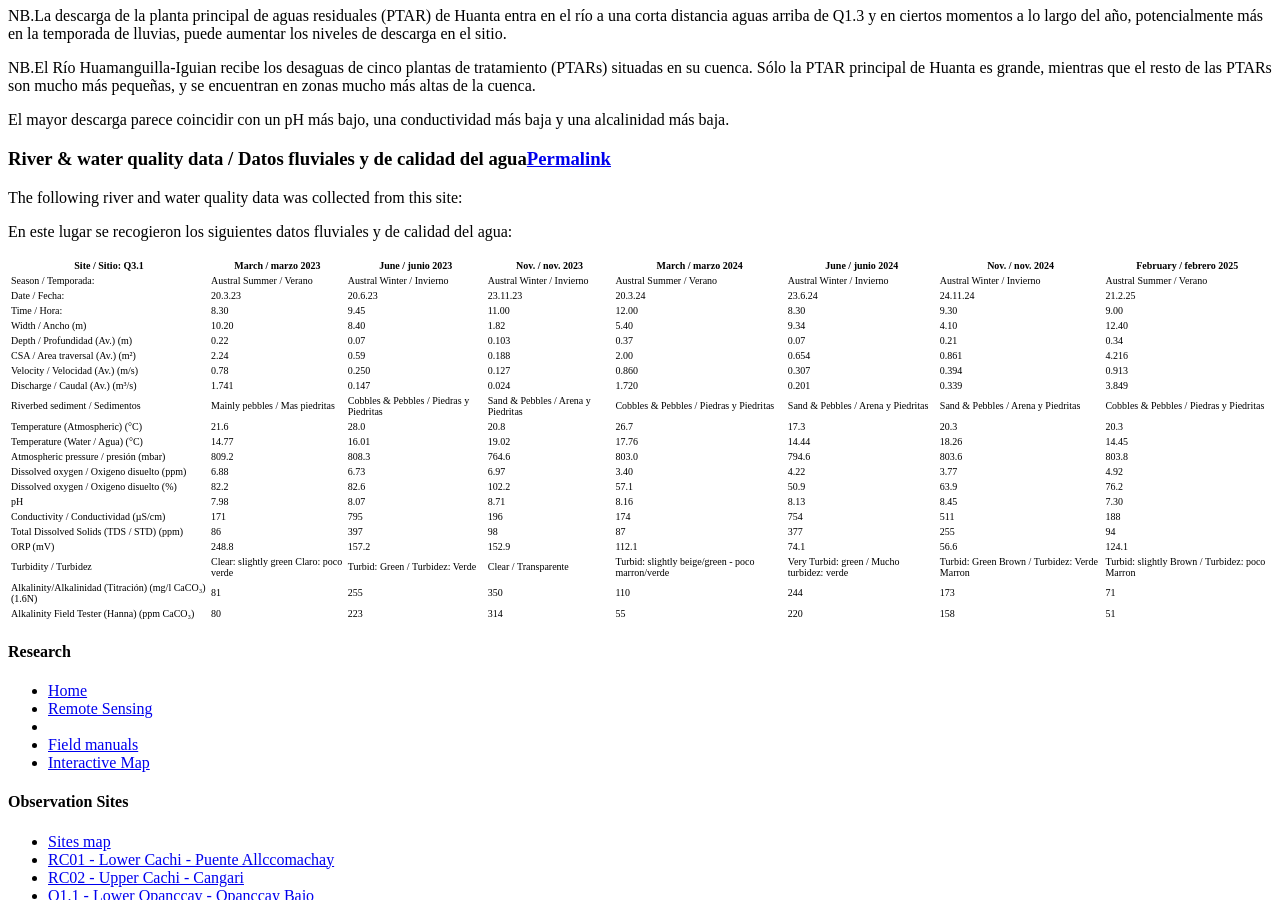
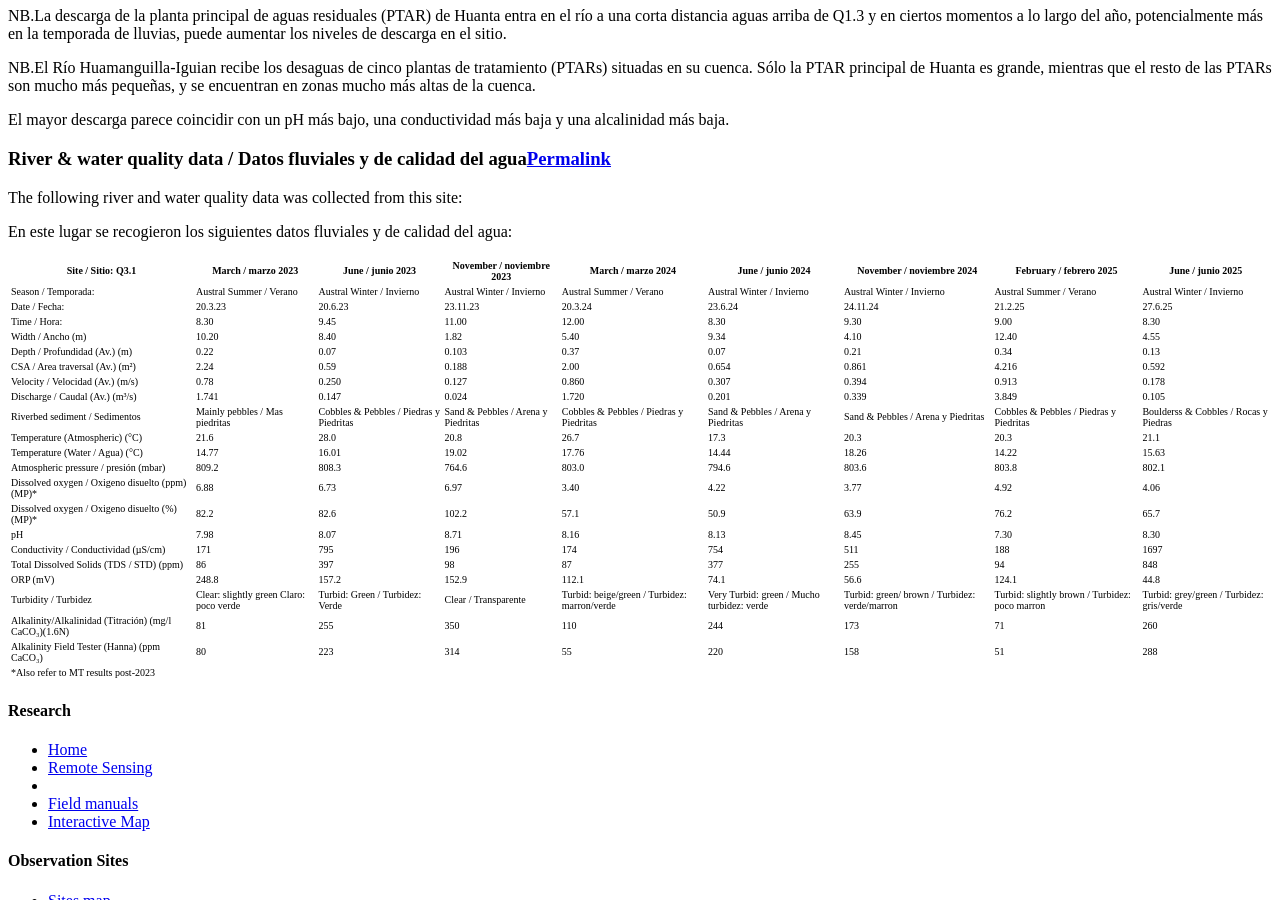
Before and after one commit to HVLepage/cavep-unah, a Jekyll site: the page built from _docs/site-network/Q3_1.md, in a window 1280 px wide and 900 px high, scrolled down 2778 px. Built offline with Jekyll 4.4.1, drawn with Linux system fonts in a browser that asks for light colours; comment, search, counter and statistics services are not loaded.

Commit message:
Update Q3_1.md

```diff
--- a/_docs/site-network/Q3_1.md
+++ b/_docs/site-network/Q3_1.md
@@ -81,26 +81,27 @@ The following river and water quality data was collected from this site:
 
 En este lugar se recogieron los siguientes datos fluviales y de calidad del agua:
 
-|     Site / Sitio: Q3.1                                         |     March / marzo 2023                               |     June / junio 2023                          |     Nov. / nov. 2023             |      March / marzo 2024                                   |     June / junio 2024                                |     Nov. / nov. 2024                         |     February / febrero 2025                             |
-|----------------------------------------------------------------|------------------------------------------------------|------------------------------------------------|-------------------------------------------|-----------------------------------------------------------|------------------------------------------------------|-------------------------------------------------------|---------------------------------------------------------|
-|     Season / Temporada:                                        |     Austral Summer / Verano                          |     Austral Winter / Invierno                  |     Austral Winter / Invierno             |     Austral Summer / Verano                               |     Austral Winter / Invierno                        |     Austral Winter / Invierno                         |     Austral Summer / Verano                             |
-|     Date / Fecha:                                              |     20.3.23                                          |     20.6.23                                    |     23.11.23                              |     20.3.24                                               |     23.6.24                                          |     24.11.24                                          |     21.2.25                                             |
-|     Time / Hora:                                               |     8.30                                             |     9.45                                       |     11.00                                 |     12.00                                                 |     8.30                                             |     9.30                                              |     9.00                                                |
-|     Width / Ancho (m)                                          |     10.20                                            |     8.40                                       |     1.82                                  |     5.40                                                  |     9.34                                             |     4.10                                              |     12.40                                               |
-|     Depth / Profundidad (Av.) (m)                              |     0.22                                             |     0.07                                       |     0.103                                 |     0.37                                                  |     0.07                                             |     0.21                                              |     0.34                                                |
-|     CSA / Area traversal (Av.) (m²)                            |     2.24                                             |     0.59                                       |     0.188                                 |     2.00                                                  |     0.654                                            |     0.861                                             |     4.216                                               |
-|     Velocity / Velocidad    (Av.) (m/s)                        |     0.78                                             |     0.250                                      |     0.127                                 |     0.860                                                 |     0.307                                            |     0.394                                             |     0.913                                               |
-|     Discharge / Caudal (Av.) (m³/s)                            |     1.741                                            |     0.147                                      |     0.024                                 |     1.720                                                 |     0.201                                            |     0.339                                             |     3.849                                               |
-|     Riverbed sediment / Sedimentos                             |     Mainly pebbles / Mas piedritas                   |     Cobbles & Pebbles / Piedras y Piedritas    |     Sand & Pebbles / Arena y Piedritas    |     Cobbles & Pebbles / Piedras y Piedritas               |     Sand & Pebbles / Arena y Piedritas               |     Sand & Pebbles / Arena y Piedritas                |     Cobbles & Pebbles / Piedras y Piedritas             |
-|     Temperature (Atmospheric) (°C)                             |     21.6                                             |     28.0                                       |     20.8                                  |     26.7                                                  |     17.3                                             |     20.3                                              |     20.3                                                |
-|     Temperature (Water / Agua) (°C)                            |     14.77                                            |     16.01                                      |     19.02                                 |     17.76                                                 |     14.44                                            |     18.26                                             |     14.45                                               |
-|     Atmospheric pressure / presión (mbar)                      |     809.2                                            |     808.3                                      |     764.6                                 |     803.0                                                 |     794.6                                            |     803.6                                             |     803.8                                               |
-|     Dissolved oxygen /   Oxigeno disuelto (ppm)                |     6.88                                             |     6.73                                       |     6.97                                  |     3.40                                                  |     4.22                                             |     3.77                                              |     4.92                                                |
-|     Dissolved oxygen / Oxigeno disuelto (%)                    |     82.2                                             |     82.6                                       |     102.2                                 |     57.1                                                  |     50.9                                             |     63.9                                              |     76.2                                                |
-|     pH                                                         |     7.98                                             |     8.07                                       |     8.71                                  |     8.16                                                  |     8.13                                             |     8.45                                              |     7.30                                                |
-|     Conductivity / Conductividad (µS/cm)                       |     171                                              |     795                                        |     196                                   |     174                                                   |     754                                              |     511                                               |     188                                                 |
-|     Total Dissolved Solids (TDS / STD)  (ppm)                  |     86                                               |     397                                        |     98                                    |     87                                                    |     377                                              |     255                                               |     94                                                  |
-|     ORP (mV)                                                   |     248.8                                            |     157.2                                      |     152.9                                 |     112.1                                                 |     74.1                                             |     56.6                                              |     124.1                                               |
-|     Turbidity / Turbidez                                       |     Clear: slightly green      Claro: poco verde     |     Turbid: Green / Turbidez: Verde            |     Clear / Transparente                  |     Turbid: slightly beige/green - poco   marron/verde    |     Very Turbid: green / Mucho turbidez:    verde    |     Turbid: Green Brown / Turbidez:   Verde Marron    |     Turbid: slightly Brown / Turbidez: poco   Marron    |
-|     Alkalinity/Alkalinidad   (Titración) (mg/l CaCO₃)(1.6N)    |     81                                               |     255                                        |     350                                   |     110                                                   |     244                                              |     173                                               |     71                                                  |
-|     Alkalinity Field Tester (Hanna) (ppm CaCO₃)                |     80                                               |     223                                        |     314                                   |     55                                                    |     220                                              |     158                                               |     51                                                  |
+|     Site / Sitio: Q3.1                                       |     March   / marzo 2023                                 |     June   / junio 2023                        |     November   / noviembre 2023           |      March / marzo 2024                               |     June   / junio 2024                            |     November   / noviembre 2024                        |     February   / febrero 2025                           |     June   / junio 2025                              |
+|--------------------------------------------------------------|----------------------------------------------------------|------------------------------------------------|-------------------------------------------|-------------------------------------------------------|----------------------------------------------------|--------------------------------------------------------|---------------------------------------------------------|------------------------------------------------------|
+|     Season   / Temporada:                                    |     Austral   Summer / Verano                            |     Austral   Winter / Invierno                |     Austral   Winter / Invierno           |     Austral   Summer / Verano                         |     Austral   Winter / Invierno                    |     Austral   Winter / Invierno                        |     Austral   Summer / Verano                           |     Austral   Winter / Invierno                      |
+|     Date   / Fecha:                                          |     20.3.23                                              |     20.6.23                                    |     23.11.23                              |     20.3.24                                           |     23.6.24                                        |     24.11.24                                           |     21.2.25                                             |     27.6.25                                          |
+|     Time   / Hora:                                           |     8.30                                                 |     9.45                                       |     11.00                                 |     12.00                                             |     8.30                                           |     9.30                                               |     9.00                                                |     8.30                                             |
+|     Width / Ancho (m)                                        |     10.20                                                |     8.40                                       |     1.82                                  |     5.40                                              |     9.34                                           |     4.10                                               |     12.40                                               |     4.55                                             |
+|     Depth / Profundidad (Av.) (m)                            |     0.22                                                 |     0.07                                       |     0.103                                 |     0.37                                              |     0.07                                           |     0.21                                               |     0.34                                                |     0.13                                             |
+|     CSA / Area traversal (Av.) (m²)                          |     2.24                                                 |     0.59                                       |     0.188                                 |     2.00                                              |     0.654                                          |     0.861                                              |     4.216                                               |     0.592                                            |
+|     Velocity / Velocidad  (Av.) (m/s)                        |     0.78                                                 |     0.250                                      |     0.127                                 |     0.860                                             |     0.307                                          |     0.394                                              |     0.913                                               |     0.178                                            |
+|     Discharge / Caudal (Av.) (m³/s)                          |     1.741                                                |     0.147                                      |     0.024                                 |     1.720                                             |     0.201                                          |     0.339                                              |     3.849                                               |     0.105                                            |
+|     Riverbed sediment / Sedimentos                           |     Mainly pebbles / Mas piedritas                       |     Cobbles & Pebbles / Piedras y Piedritas    |     Sand & Pebbles / Arena y Piedritas    |     Cobbles & Pebbles / Piedras y Piedritas           |     Sand & Pebbles / Arena y Piedritas             |     Sand & Pebbles / Arena y Piedritas                 |     Cobbles & Pebbles / Piedras y Piedritas             |     Boulderss & Cobbles / Rocas y Piedras            |
+|     Temperature (Atmospheric) (°C)                           |     21.6                                                 |     28.0                                       |     20.8                                  |     26.7                                              |     17.3                                           |     20.3                                               |     20.3                                                |     21.1                                             |
+|     Temperature (Water / Agua) (°C)                          |     14.77                                                |     16.01                                      |     19.02                                 |     17.76                                             |     14.44                                          |     18.26                                              |     14.22                                               |     15.63                                            |
+|     Atmospheric pressure / presión   (mbar)                  |     809.2                                                |     808.3                                      |     764.6                                 |     803.0                                             |     794.6                                          |     803.6                                              |     803.8                                               |     802.1                                            |
+|     Dissolved oxygen / Oxigeno disuelto (ppm) (MP)*          |     6.88                                                 |     6.73                                       |     6.97                                  |     3.40                                              |     4.22                                           |     3.77                                               |     4.92                                                |     4.06                                             |
+|     Dissolved oxygen / Oxigeno disuelto (%) (MP)*            |     82.2                                                 |     82.6                                       |     102.2                                 |     57.1                                              |     50.9                                           |     63.9                                               |     76.2                                                |     65.7                                             |
+|     pH                                                       |     7.98                                                 |     8.07                                       |     8.71                                  |     8.16                                              |     8.13                                           |     8.45                                               |     7.30                                                |     8.30                                             |
+|     Conductivity / Conductividad (µS/cm)                     |     171                                                  |     795                                        |     196                                   |     174                                               |     754                                            |     511                                                |     188                                                 |     1697                                             |
+|     Total Dissolved Solids (TDS /   STD)  (ppm)              |     86                                                   |     397                                        |     98                                    |     87                                                |     377                                            |     255                                                |     94                                                  |     848                                              |
+|     ORP (mV)                                                 |     248.8                                                |     157.2                                      |     152.9                                 |     112.1                                             |     74.1                                           |     56.6                                               |     124.1                                               |     44.8                                             |
+|     Turbidity / Turbidez                                     |     Clear:   slightly green      Claro:   poco verde     |     Turbid:   Green / Turbidez: Verde          |     Clear   / Transparente                |     Turbid:   beige/green / Turbidez: marron/verde    |     Very Turbid: green / Mucho turbidez:  verde    |     Turbid:   green/ brown / Turbidez: verde/marron    |     Turbid:   slightly brown / Turbidez: poco marron    |     Turbid:   grey/green /   Turbidez: gris/verde    |
+|     Alkalinity/Alkalinidad (Titración) (mg/l CaCO₃)(1.6N)    |     81                                                   |     255                                        |     350                                   |     110                                               |     244                                            |     173                                                |     71                                                  |     260                                              |
+|     Alkalinity Field Tester (Hanna) (ppm   CaCO₃)            |     80                                                   |     223                                        |     314                                   |     55                                                |     220                                            |     158                                                |     51                                                  |     288                                              |
+|     *Also refer to   MT results post-2023                    |                                                          |                                                |                                           |                                                       |                                                    |                                                        |                                                         |                                                      |
```
